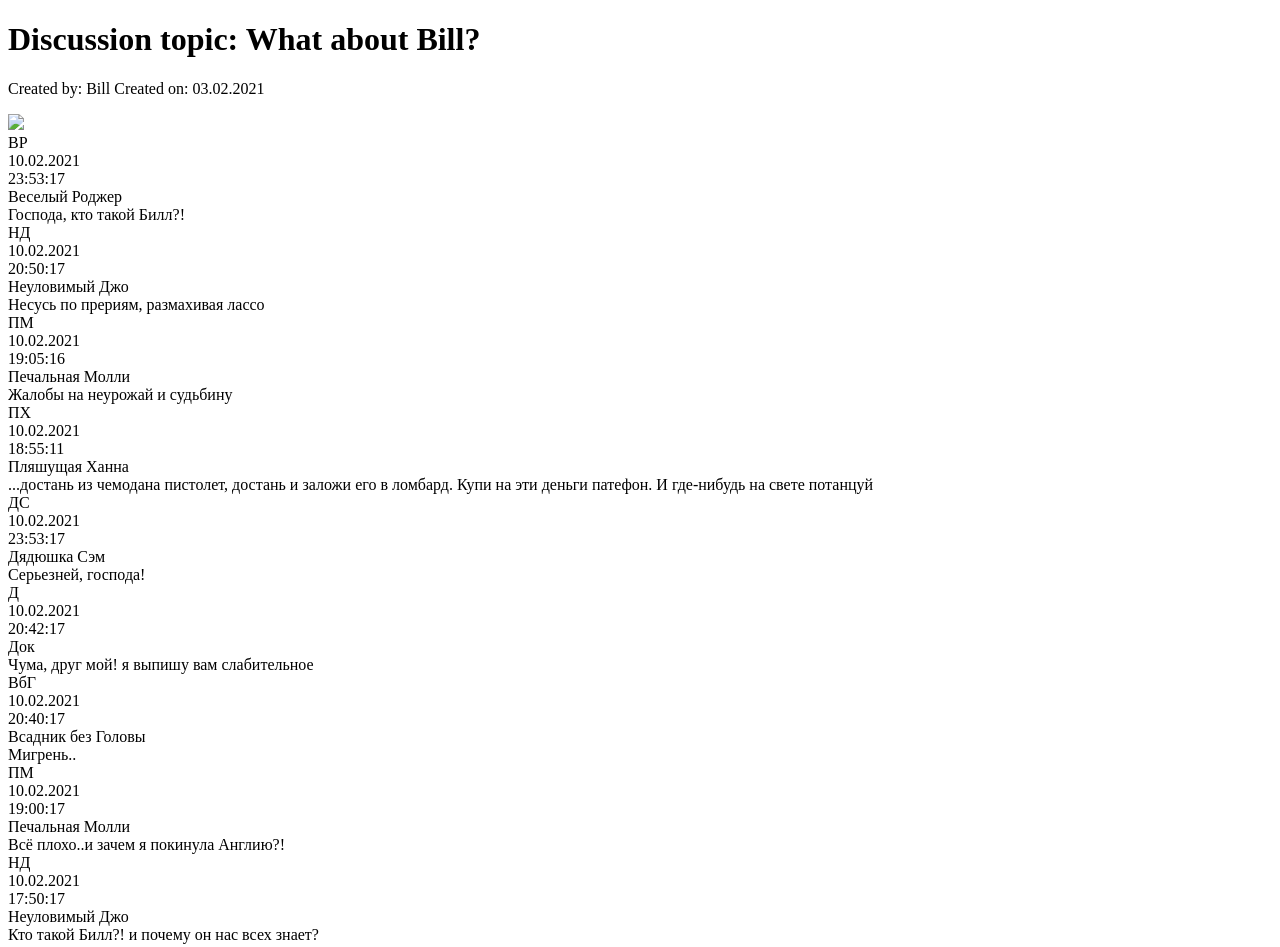
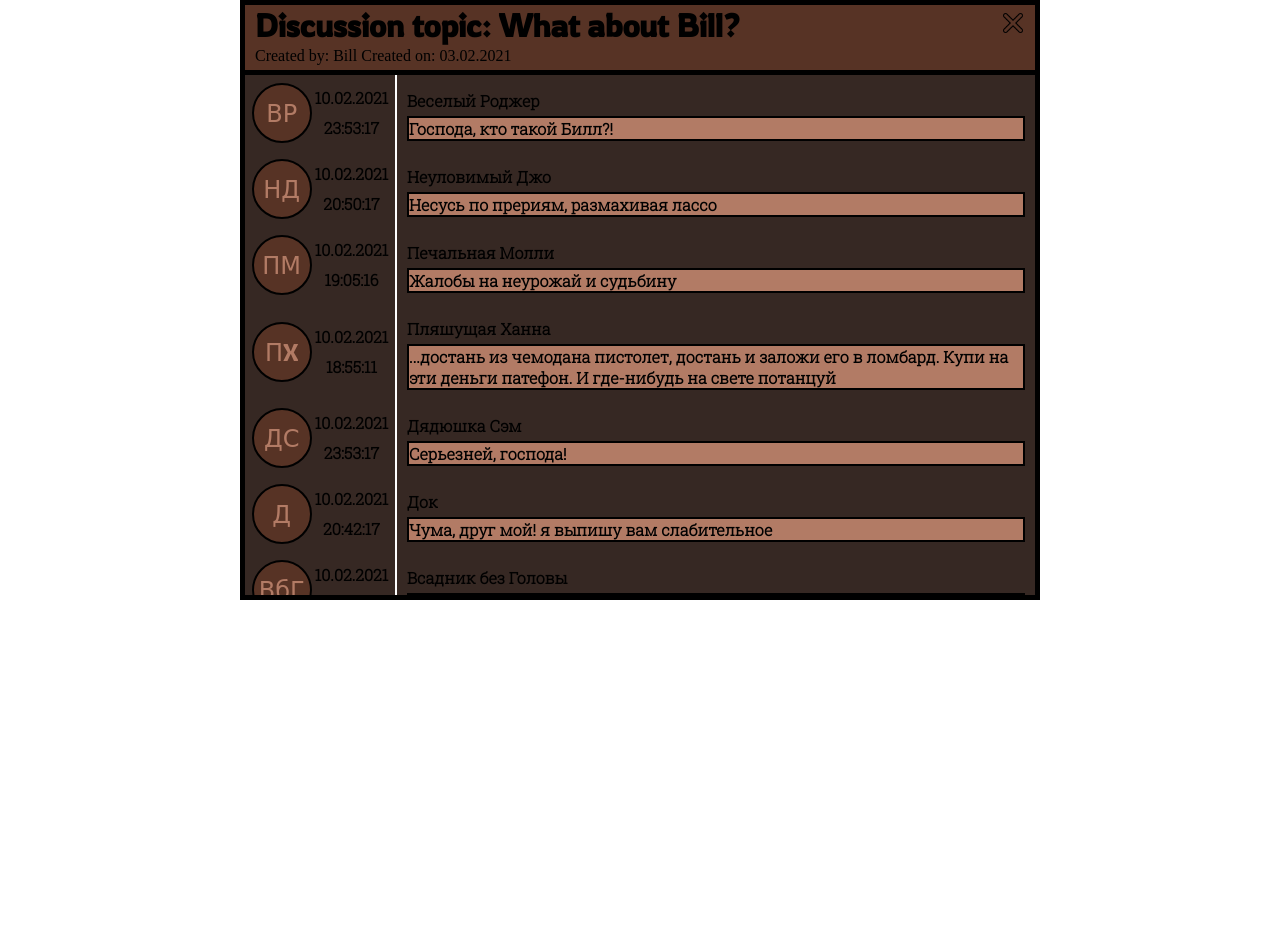
Before and after one commit to Breslavchik/Discussion-topic, a plain HTML site: page index.html in a window 1280 px wide. After the commit the page ends 800 px from the top, so only its background shows below. Drawn offline with Linux system fonts and the light colour scheme.

Commit message:
little fix

```diff
--- a/index.html
+++ b/index.html
@@ -11,13 +11,13 @@
 <link rel="preconnect" href="https://fonts.googleapis.com">
 <link rel="preconnect" href="https://fonts.gstatic.com" crossorigin>
 <link href="https://fonts.googleapis.com/css2?family=Roboto+Slab:wght@300&display=swap" rel="stylesheet">
-    <link rel="stylesheet" href="./css/main2.css">
+    <link rel="stylesheet" href="./css/main.css">
 </head>
 <body>
  <div class="header">
    <h1>Discussion topic: What about Bill?</h1>
    <p>Created by: Bill Created on: 03.02.2021</p>
-   <img src="./images/cross.png">
+   <img src="./cross.png">
  </div>
  <div class="common">
    <div class="main-section">
--- a/main.css
+++ /dev/null
@@ -1,113 +0,0 @@
-*{
-    box-sizing: border-box;
-}
-
-body {
-height: 600px;
-width: 800px;
-margin: auto;
-border: 5px solid black;
-}
-
-.common {
-    overflow: auto;
-    height: 520px;
-    background-color: #362823;
-}
-
-
-h1 {
-    margin-bottom: 0;
-    margin-top: 0;
-    margin-left: 10px;
-    font-family: 'Rowdies', cursive;
-}
-
-p {
-    margin-top: 2px;
-    margin-bottom: 1px;
-    margin-left: 10px;
-}
-
-.header {
-    height: 70px;
-    border-bottom: 5px solid black;
-    margin: 0;
-    position: relative;
-    background-color: #573325;
-}
-
-img {
-    position: absolute;
-    width: 20px;
-    top: 8px;
-    right: 12px;
- }
-
-
- .main-section {
-     /* display: flex;
-     flex-flow: row wrap; */
-     background-color: #362823;
- }
-
-.message-container {
-    display: flex;
-    /* width: 100%; */
-    align-items: center;
-}
-
-.attributes {
-    display: flex;
-    width: 150px;
-    /* margin: 10px; */
-    justify-content: center;
-    text-align: center;
-    flex: 0 0 150px;
-}
-.circle {
-    border: 2px solid black;
-    border-radius: 50%;
-    width: 60px;
-    height: 60px;
-    /* align-items: stretch; */
-    background-color: #573325;
-    color: #B27B65;
-    font-size: 24px;
-    font-style: bold;
-    font-family: 'Rowdies', cursive;
-    line-height: 56px;
-    margin-right: 3px;
-}
-
-.date-time {
-    font-family: 'Roboto Slab', serif;
-    font-weight: 700;
-    line-height: 30px;
-}
-
-.message-name {
-    width: 100%;
-    padding: 10px;
-    background-color: #362823;
-    text-align: left;
-    border-left: 2px solid white;
-    flex-grow: 1;
-}
-
-.message {
-    border: 2px solid black;
-    /* word-break: break-all; */
-    background-color: #B27B65;
-    font-family: 'Roboto Slab', serif;
-    font-weight: 800;
-    color: black;
-    min-width: 250px;
-}
-
-.name {
-    margin: 5px;
-    margin-left: 0;
-    font-family: 'Roboto Slab', serif;
-    font-weight: 700;
-}
```
